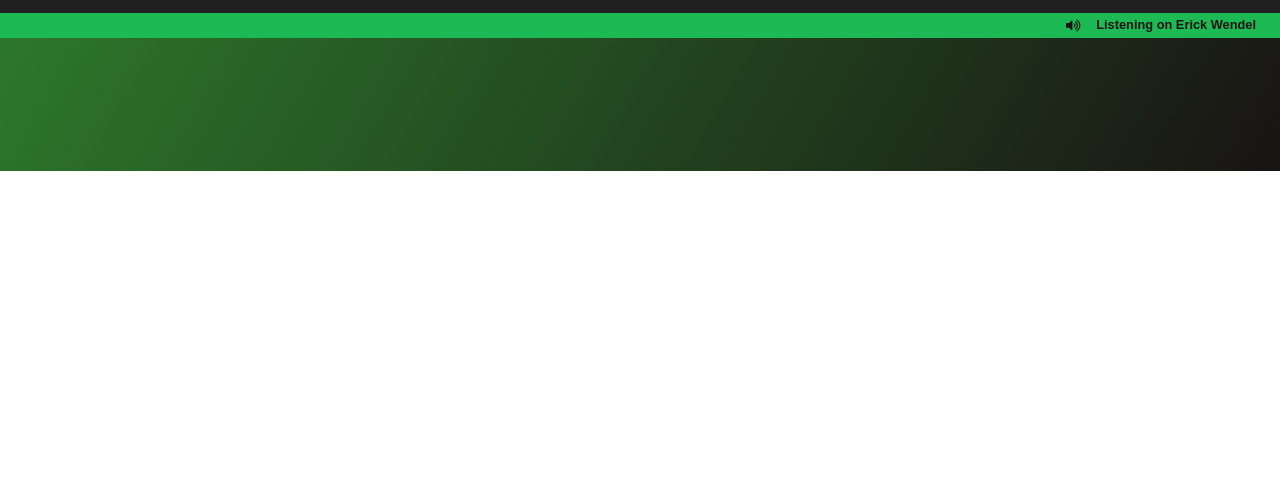
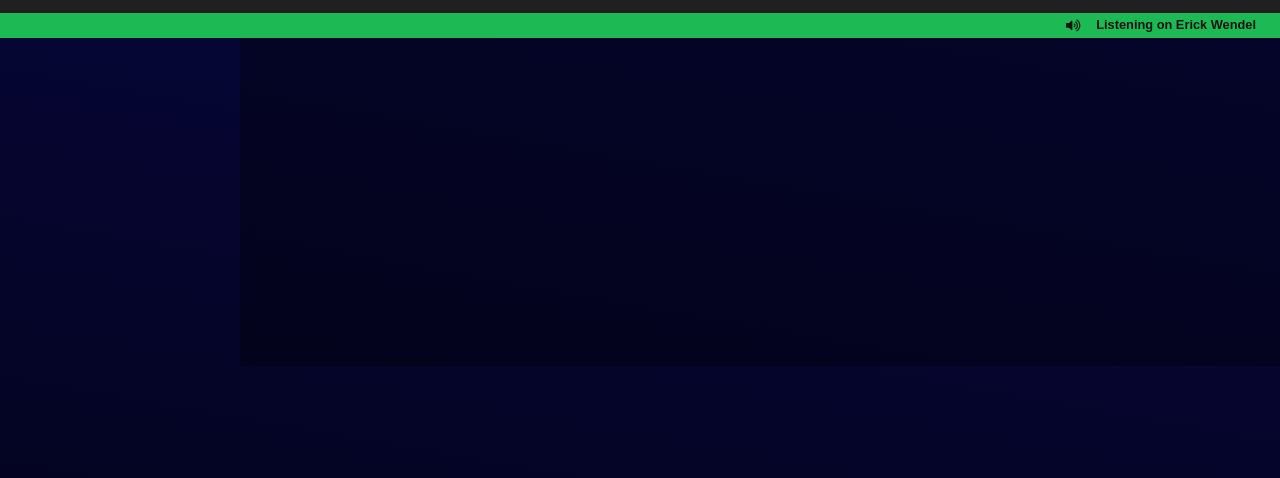
Before and after one commit to oDevBR/spotify-radio, a website: page public/home/index.html in a window 1280 px wide. Shown: the part 762-1240 px from the top of the page. Before the commit the page ends 933 px from the top, so only its background shows below. Drawn offline with Linux system fonts and the light colour scheme; files that its build step writes are made by us from their sources; files whose address does not match are found by name; a web font is replaced by a local one.

Commit message:
Update container class

```diff
--- a/public/home/css/styles.css
+++ b/public/home/css/styles.css
@@ -59,7 +59,8 @@ body {
 .container__section {
   width: 100%;
   min-height: 100vh;
-  background: linear-gradient(120deg, #339933, #191414);
+  height: 100%;
+  background: linear-gradient(190deg, rgba(10,10,91,1) 0%, rgba(4,4,34,1) 100%);
   padding: 1.3rem 0 7rem 15rem;
 }
 
@@ -138,6 +139,8 @@ body {
   flex-direction: column;
   padding: 1.3rem 2rem 0 2rem;
   color: #e4e4e4;
+  background: #00000050;
+  height: 100vh;
 }
 
 .container__section__cards__actions-btn {
```
